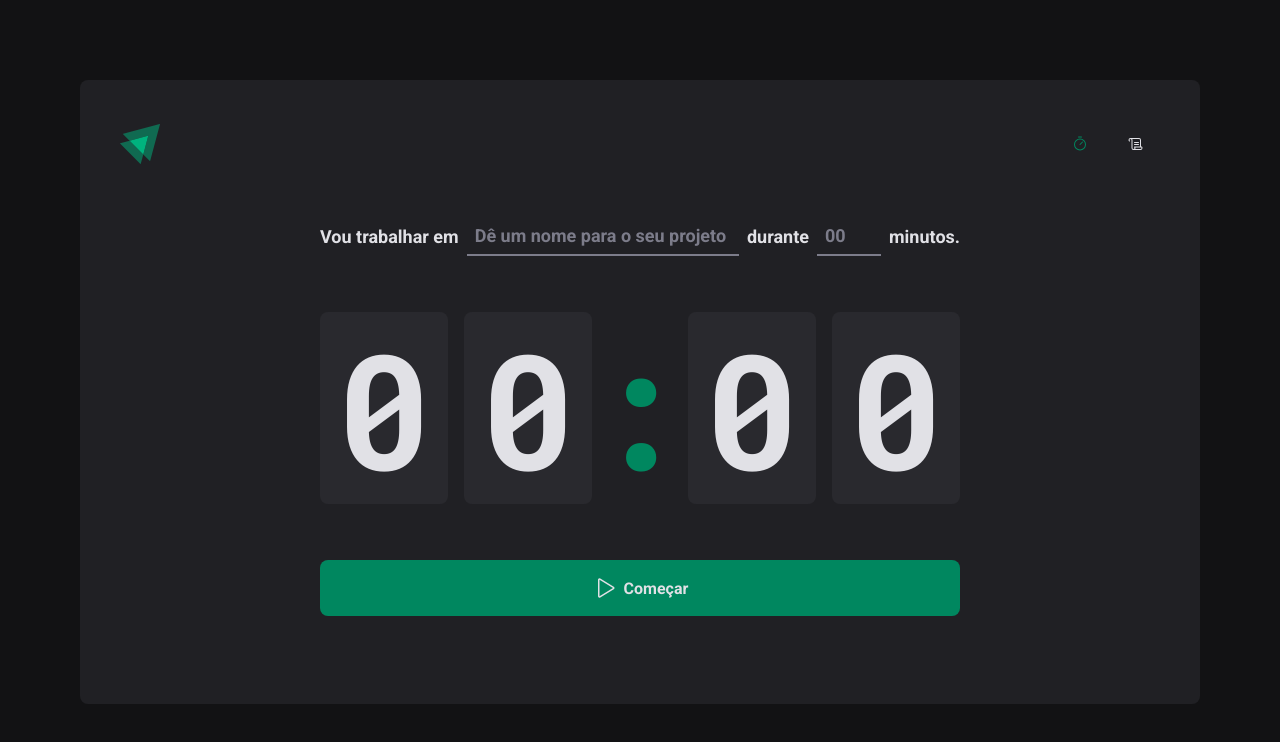
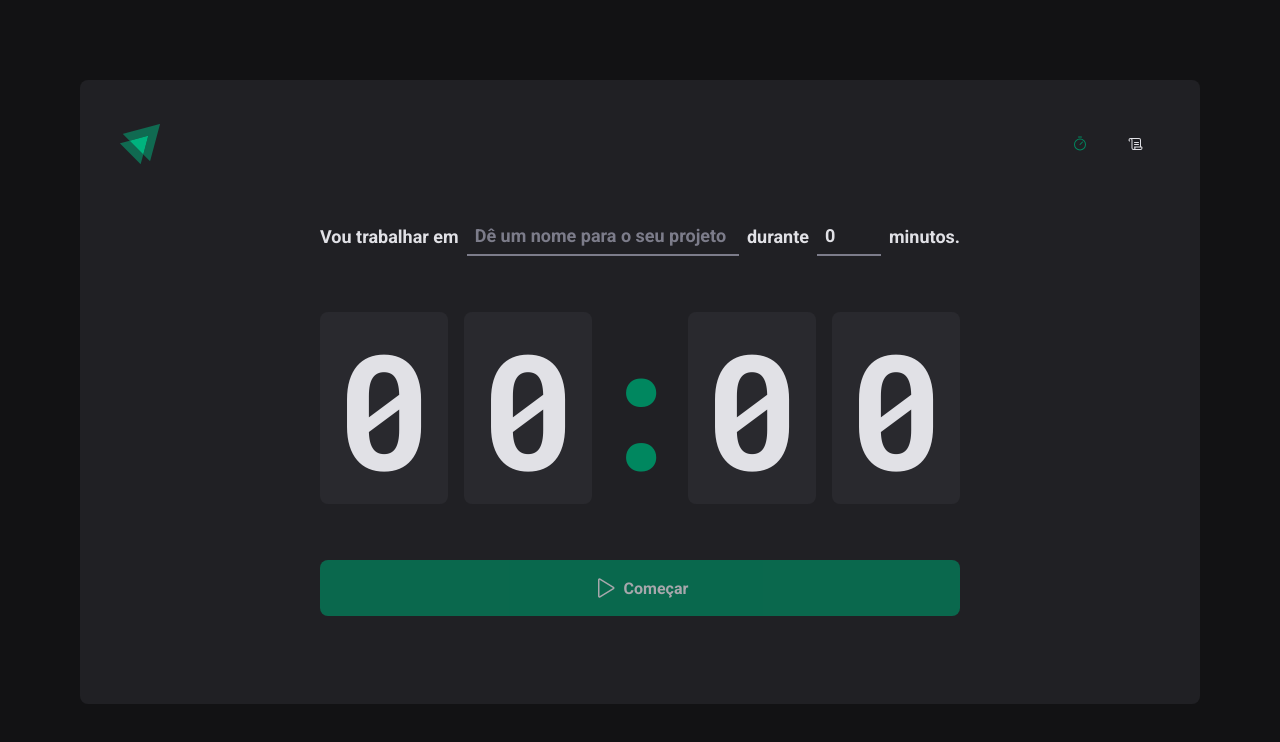
Before and after one commit to gabrielamenezes/ignite-timer, a React (Vite) app: page / in a window 1280 px wide. Shown: the top 742 px of the page. Built offline with nearby package versions, Linux system fonts and the light colour scheme.

Commit message:
feat: add validations to form
As we add the lib zod to the project, now we are validating the fields registered before
We also add thne reset function to clean the form inputs after submit

```diff
--- a/src/pages/Home/index.tsx
+++ b/src/pages/Home/index.tsx
@@ -1,12 +1,26 @@
 import { Play } from "@phosphor-icons/react"
 import { CountDownContainer, FormContainer, HomeContainer, MinutesAmountInput, Separator, StartCountdownButton, TaskInput } from "./styles"
 import { useForm } from 'react-hook-form'
+import { zodResolver } from '@hookform/resolvers/zod'
+import * as zod from 'zod'
 
+const newCycleFormValidationSchema = zod.object({
+  task: zod.string().min(1, 'Informe a tarefa'),
+  minutesAmount: zod.number().min(5, 'O ciclo precisa ser no mínimo de 5 minutos').max(60, 'O ciclo precisa ser de no máximo 60 minutos'),
+})
+type NewCycleFormData = zod.infer<typeof newCycleFormValidationSchema>;
 export const Home = () => {
-  const { register, handleSubmit, watch } = useForm();
+  const { register, handleSubmit, watch, reset } = useForm<NewCycleFormData>({
+    resolver: zodResolver(newCycleFormValidationSchema),
+    defaultValues: {
+      task: '',
+      minutesAmount: 0,
+    }
+  });
 
-  function handleCreateNewCycle(data: any) {
+  function handleCreateNewCycle(data: NewCycleFormData) {
     console.log(data)
+    reset();
   }
   const task = watch('task')
   const isSubmitDisabled = !task;
@@ -38,7 +52,7 @@
           <span>0</span>
         </CountDownContainer>
 
-        <StartCountdownButton type="submit" disabled={!isSubmitDisabled}>
+        <StartCountdownButton type="submit" disabled={isSubmitDisabled}>
           <Play size={24}/>
           Começar
         </StartCountdownButton>
```
